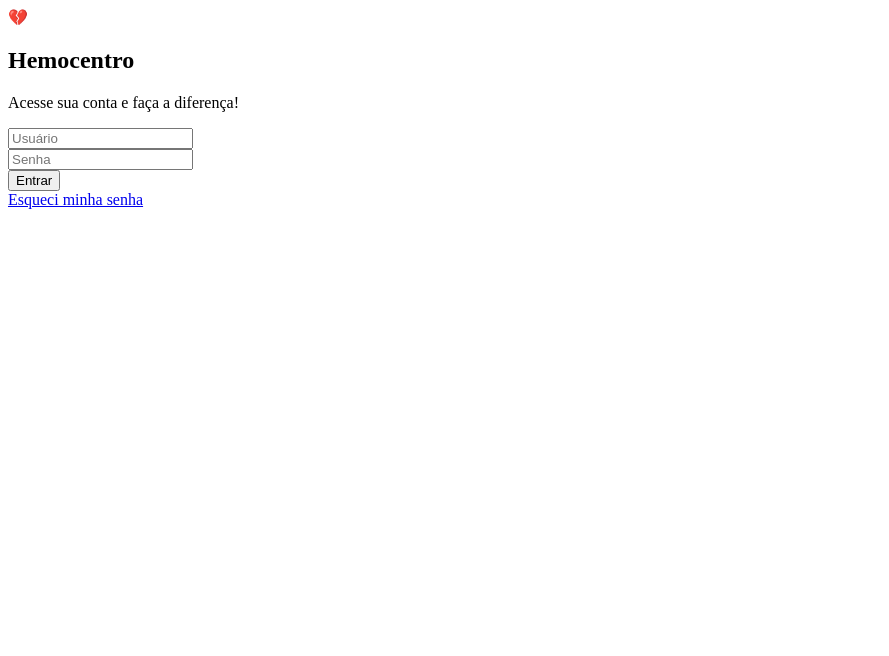
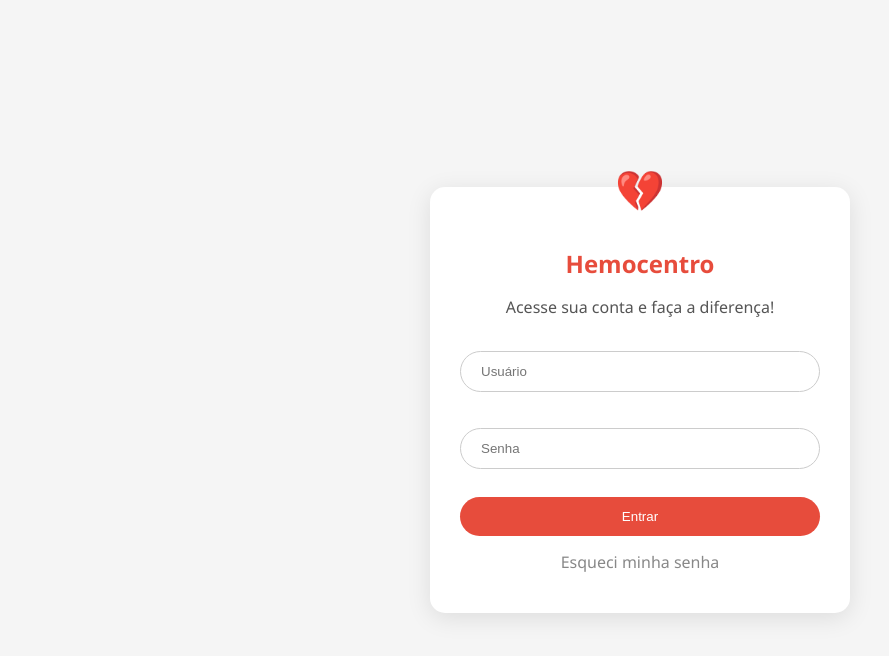
Before and after one commit to rodrigototy/doacao-sangue, a plain HTML site: page sprint-2/login.html in a window 1280 px wide. Shown: the whole page, without its empty margins (0-889 px from the left). Drawn offline with Linux system fonts and the light colour scheme.

Commit message:
style do login

```diff
--- /dev/null
+++ b/sprint-2/login.css
@@ -0,0 +1,87 @@
+body {
+    font-family: 'Segoe UI', Tahoma, Geneva, Verdana, sans-serif;
+    background-color: #f5f5f5;
+    display: flex;
+    justify-content: center;
+    align-items: center;
+    height: 100vh;
+    margin: 0;
+    padding: 0;
+}
+
+.login-container {
+    width: 360px;
+    padding: 40px 30px;
+    background-color: #fff;
+    border-radius: 15px;
+    box-shadow: 0px 5px 25px rgba(0, 0, 0, 0.1);
+    text-align: center;
+    position: relative;
+}
+
+.blood-drop-icon {
+    font-size: 40px;
+    color: #e74c3c;
+    position: absolute;
+    top: -25px;
+    left: 50%;
+    transform: translateX(-50%);
+}
+
+h2 {
+    color: #e74c3c;
+    margin-bottom: 10px;
+}
+
+p {
+    margin-bottom: 25px;
+    color: #555;
+}
+
+.input-group {
+    margin-bottom: 20px;
+}
+
+input[type="text"], input[type="password"] {
+    width: 100%;
+    padding: 12px 20px;
+    margin: 8px 0;
+    display: inline-block;
+    border: 1px solid #ccc;
+    border-radius: 50px;
+    box-sizing: border-box;
+    outline: none;
+    transition: border 0.3s;
+}
+
+input[type="text"]:focus, input[type="password"]:focus {
+    border: 1px solid #e74c3c;
+}
+
+button {
+    width: 100%;
+    padding: 12px 20px;
+    background-color: #e74c3c;
+    color: #fff;
+    border: none;
+    border-radius: 50px;
+    cursor: pointer;
+    transition: background-color 0.3s, transform 0.3s;
+}
+
+button:hover {
+    background-color: #d43d2e;
+    transform: scale(1.05);
+}
+
+.forgot-password {
+    display: block;
+    margin-top: 15px;
+    color: #888;
+    text-decoration: none;
+    transition: color 0.3s;
+}
+
+.forgot-password:hover {
+    color: #666;
+}
--- a/sprint-2/login.html
+++ b/sprint-2/login.html
@@ -4,7 +4,7 @@
     <meta charset="UTF-8" />
     <meta name="viewport" content="width=device-width, initial-scale=1.0" />
     <title>Login - Hemocentro</title>
-    <link rel="stylesheet" href="styles.css" />
+    <link rel="stylesheet" href="login.css" />
   </head>
 
   <body>
```
Also changed, not shown: sprint-2/mapa_site.html (+3 -2 lines).
